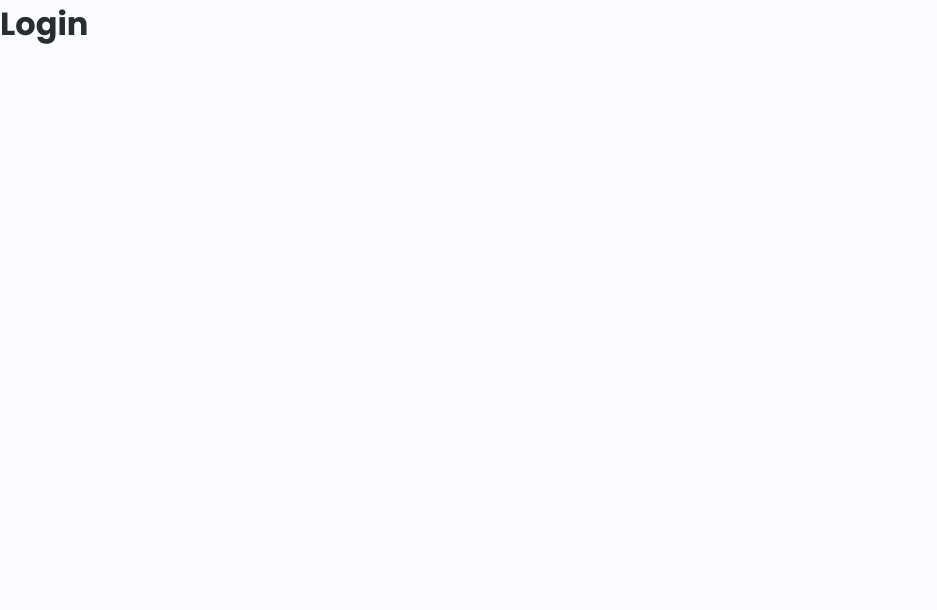
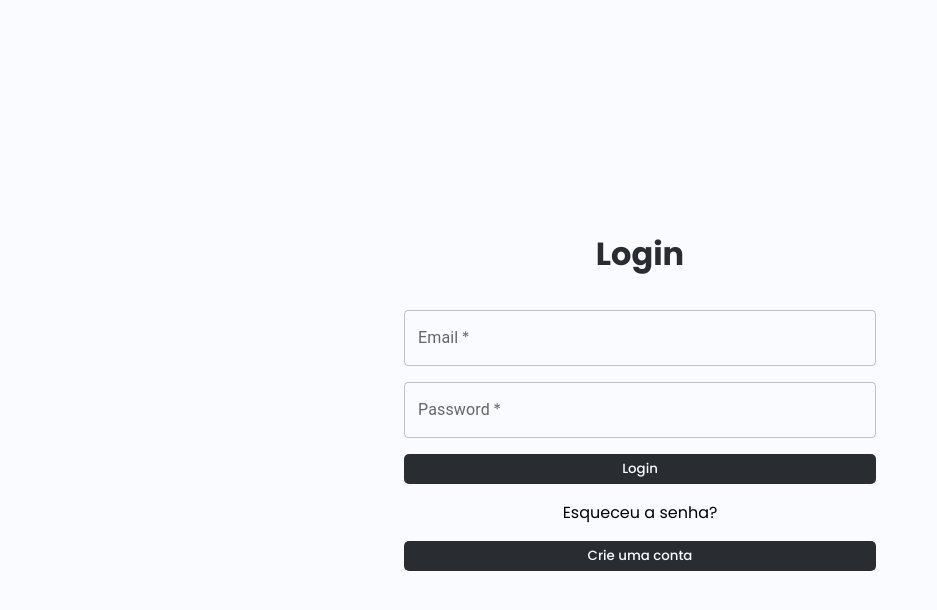
Before and after one commit to andr3felipe/dbc-dashboard, a React (Vite) app: page / in a window 1280 px wide. Shown: the top 610 px of the page, without its empty margins (0-937 px from the left). Built offline with nearby package versions, Linux system fonts and the light colour scheme.

Commit message:
Feat: Create login page

```diff
--- a/src/pages/Login/index.tsx
+++ b/src/pages/Login/index.tsx
@@ -1,9 +1,48 @@
+import { useState } from "react";
+import { useNavigate } from "react-router-dom";
+
+import { Button } from "../../components/Button";
 import * as S from "./styles";
 
 export function Login() {
+
+  const [email, setEmail] = useState('');
+  const [password, setPassword] = useState('');
+  const navigate = useNavigate();
+
+  const handleSubmit = (e: { preventDefault: () => void; }) => {
+    e.preventDefault();
+    console.log('E-mail:', email, 'Senha: ', password);
+  }
+
+  const navigateToRegister = () => {
+    navigate("/register");
+  }
+
   return (
     <S.Container>
-      <h1>Login</h1>
+      <S.LoginForm onSubmit={handleSubmit}>
+        <S.StyledTitle>Login</S.StyledTitle>
+        <S.StyledTextField
+          label="Email"
+          variant="outlined"
+          type="email"
+          value={email}
+          onChange={(e) => setEmail(e.target.value)}
+          required
+        />
+        <S.StyledTextField
+          label="Password"
+          variant="outlined"
+          type="password"
+          value={password}
+          onChange={(e) => setPassword(e.target.value)}
+          required
+        />
+        <Button children="Login" color="background" background="text" type="submit"></Button>
+        <S.StyledLink href="/">Esqueceu a senha?</S.StyledLink>
+        <Button children="Crie uma conta" color="background" background="text" onClick={navigateToRegister}></Button>
+      </S.LoginForm>
     </S.Container>
   );
 }
--- a/src/pages/Login/styles.ts
+++ b/src/pages/Login/styles.ts
@@ -1,3 +1,34 @@
+import { TextField } from "@mui/material";
+
 import styled from "styled-components";
 
-export const Container = styled.main``;
+export const Container = styled.main`
+    display: flex;
+    flex-direction: column;
+    justify-content: center;
+    align-items: center;
+    height: 100vh;
+`;
+
+export const LoginForm = styled.form`
+  display: flex;
+  flex-direction: column;
+  width: 40%;
+  max-width: 50%;
+  margin: auto;
+  padding: 20px;
+  gap: 1rem;
+`;
+
+export const StyledTitle = styled.h1`
+text-align: center;
+margin-bottom: 1rem;`
+
+export const StyledLink = styled.a`
+text-decoration: none;
+text-align: center;
+color: black;
+`;
+
+export const StyledTextField = styled(TextField)`
+`;
```
